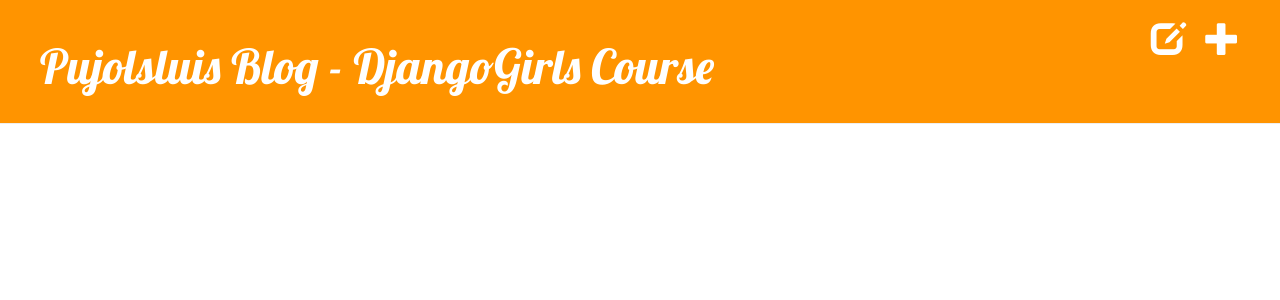
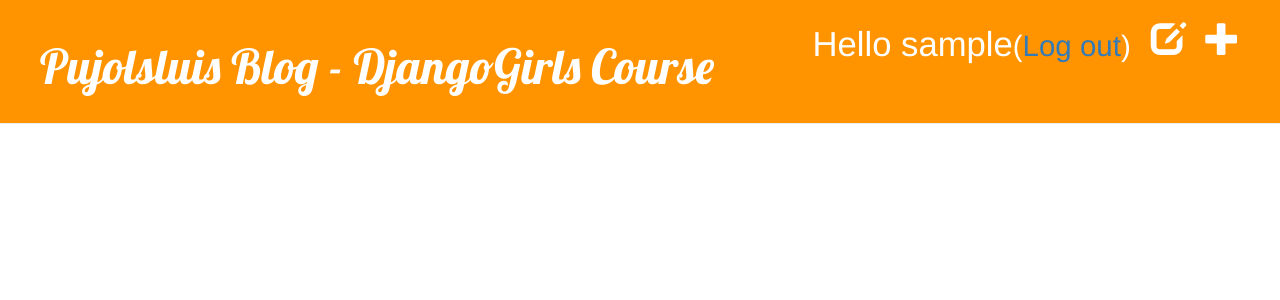
Before and after one commit to Pujolsluis/my-first-django-blog, a Django app: a page that uses blog/templates/blog/base.html in a window 1280 px wide; the page is wider, and only the part inside the window is pictured. Shown: the top 300 px of that part. Run offline with Django 3.2, Linux system fonts and the light colour scheme; the visitor is signed in with stand-in values (Sample User, id 1); data that the repository does not hold is empty; some libraries are stand-ins or nearby versions.

Commit message:
ADD "Added some text to show the user name when his logged in and added the log out option too."

```diff
--- a/blog/templates/blog/base.html
+++ b/blog/templates/blog/base.html
@@ -14,9 +14,13 @@
 
         <div class="page-header">
             {% if user.is_authenticated %}
-            <a href="{% url 'post_new' %}" class="top-menu"><span class="glyphicon glyphicon-plus"></span></a>
-            <a href="{% url 'post_draft_list' %}" class="top-menu"><span class="glyphicon glyphicon-edit"></span></a>
+                <a href="{% url 'post_new' %}" class="top-menu"><span class="glyphicon glyphicon-plus"></span></a>
+                <a href="{% url 'post_draft_list' %}" class="top-menu"><span class="glyphicon glyphicon-edit"></span></a>
+                <p class="top-menu">Hello {{ user.username }}<small>(<a href="{% url 'logout' %}">Log out</a>)</small></p>
+            {% else %}
+                <a href="{% url 'login' %}" class="top-menu"><span class="glyphicon glyphicon-lock"></span></a>
             {% endif %}
+
             <h1><a href="{% url 'blog.views.post_list' %}">Pujolsluis Blog - DjangoGirls Course</a></h1>
         </div>
 
--- a/nopeiaBlog/urls.py
+++ b/nopeiaBlog/urls.py
@@ -22,5 +22,6 @@
 urlpatterns = [
     url(r'^admin/', admin.site.urls),
     url(r'^accounts/login/$', django.contrib.auth.views.login, name='login'),
+    url(r'^accounts/logout/$', django.contrib.auth.views.logout, name='logout', kwargs={'next_page': '/'}),
     url(r'', include('blog.urls')),
 ]
```
